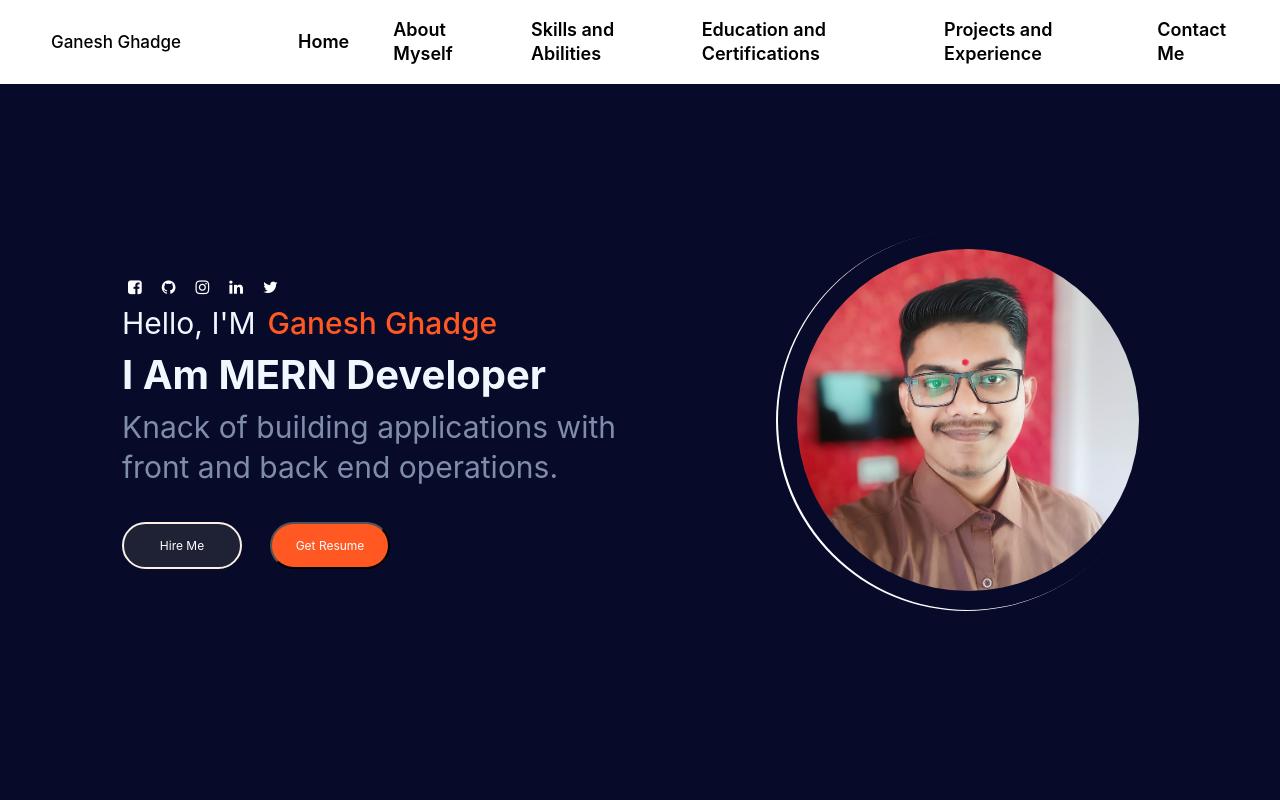
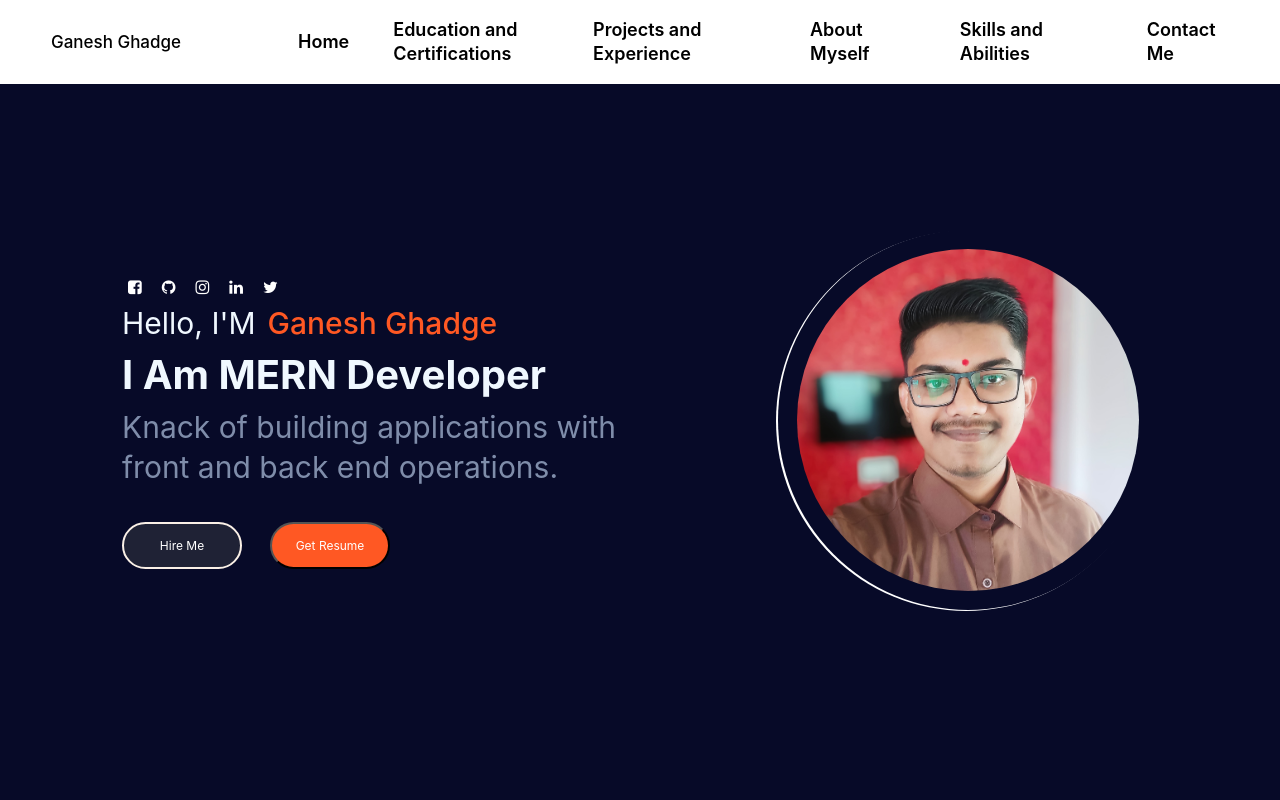
Before and after one commit to goldenhouse0601/luckyboss-portfolio-, a React (Create React App) app: page / in a window 1280 px wide. Shown: the top 800 px of the page. Built offline with nearby package versions, Linux system fonts and the light colour scheme.

Commit message:
navbar changed

```diff
--- a/src/pages/Navbar.jsx
+++ b/src/pages/Navbar.jsx
@@ -1,41 +1,51 @@
 import React, { useState } from "react";
-import { Link } from "react-router-dom";
+import { Link, useNavigate } from "react-router-dom";
 import "./Navbar.css";
 import "font-awesome/css/font-awesome.min.css";
 
 const Navbar = () => {
+  const navigate = useNavigate();
   const [isActive, setActive] = useState(false);
 
-  const my_navbar_data = [
+  const my_navbar_data_ok = [
     {
       index: 1,
       nav_link: "/",
       navbar_name: "Home",
+      res: "ok",
     },
     {
       index: 2,
-      nav_link: "#about_myself",
-      navbar_name: "About Myself",
+      nav_link: "/my-work",
+      navbar_name: "Education and Certifications",
+      res: "ok",
     },
     {
       index: 3,
+      nav_link: "/my-experience",
+      navbar_name: "Projects and Experience",
+      res: "ok",
+    },
+  ];
+
+  const my_navbar_data_notok = [
+    {
+      index: 1,
+      nav_link: "#about_myself",
+      navbar_name: "About Myself",
+      res: "not ok",
+    },
+    {
+      index: 2,
       nav_link: "#my_skill",
       navbar_name: "Skills and Abilities",
+      res: "not ok",
     },
     {
-      index: 4,
-      nav_link: "#my_work",
-      navbar_name: "Education and Certifications",
-    },
-    {
-      index: 5,
-      nav_link: "#experience",
-      navbar_name: "Projects and Experience",
-    },
-    {
-      index: 6,
+      index: 3,
       nav_link: "#contact_page",
       navbar_name: "Contact Me",
+      res: "not ok",
     },
   ];
 
@@ -45,6 +55,11 @@ const Navbar = () => {
 
   const closeMobileMenu = () => {
     setActive(false);
+  };
+
+  const actionPlus = () => {
+    navigate("/");
+    closeMobileMenu();
   };
   return (
     <>
@@ -56,11 +71,20 @@ const Navbar = () => {
         </div>
         <div className={isActive ? "active_links" : "links"}>
           <div className="MenuItems">
-            {my_navbar_data.map((data, index) => {
+            {my_navbar_data_ok.map((data, index) => {
               return (
                 <Link key={index} to={data.nav_link} onClick={closeMobileMenu}>
                   {data.navbar_name}
                 </Link>
+              );
+            })}
+          </div>
+          <div className="MenuItems">
+            {my_navbar_data_notok.map((data, index) => {
+              return (
+                <a key={index} href={data.nav_link} onClick={actionPlus}>
+                  {data.navbar_name}
+                </a>
               );
             })}
           </div>
```
